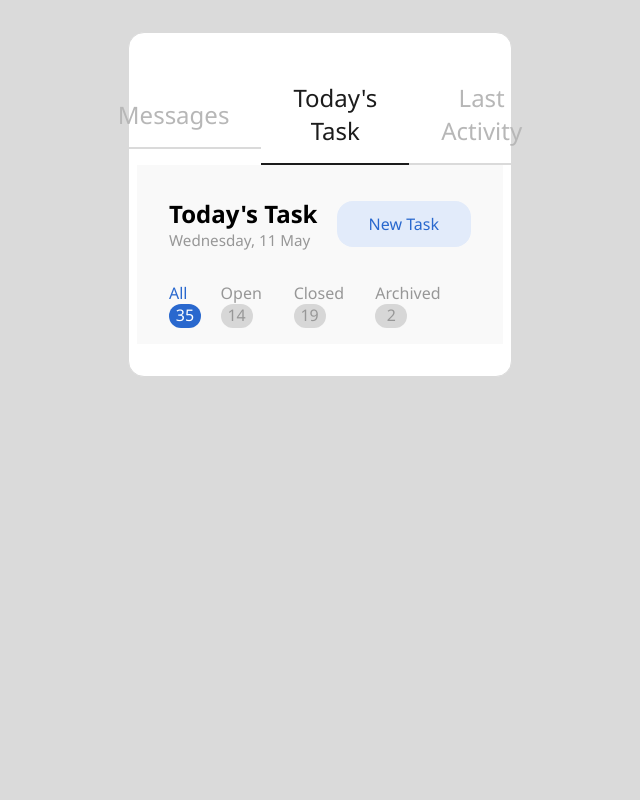
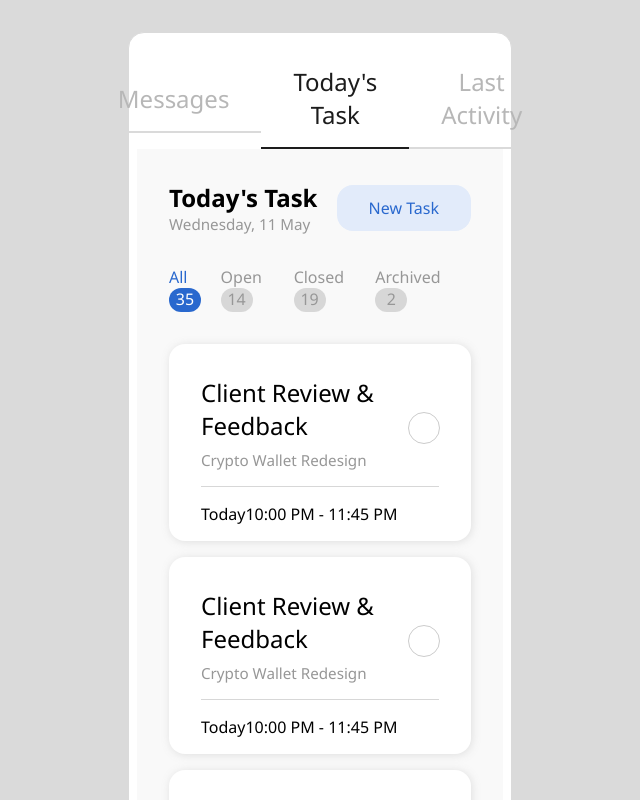
Before and after one commit to bagoesihsant/react-checkpoint-todo-list-app, a React (Vite) app: page / in a window 1280 px wide. Shown: the top 800 px of the page, without its empty margins (320-960 px from the left). Built offline with nearby package versions, Linux system fonts and the light colour scheme.

Commit message:
Finished layout of todo list application, by adding cards and some utility in todo list app.

```diff
--- a/src/components/App.jsx
+++ b/src/components/App.jsx
@@ -41,7 +41,56 @@ export default function App() {
                         </p>
                     </div>
                 </div>
-                <div className="todo-body"></div>
+                <div className="todo-body">
+                    <div className="task-card">
+                        <div className="card-body">
+                            <div className="task">
+                                <h1>Client Review & Feedback</h1>
+                                <p>Crypto Wallet Redesign</p>
+                            </div>
+                            <div className="round">
+                                <input type="checkbox" name="task-check" id="task-check" />
+                                <label htmlFor="task-check"></label>
+                            </div>
+                        </div>
+                        <div className="card-footer">
+                            <span className="date">Today</span>
+                            <span className="time">10:00 PM - 11:45 PM</span>
+                        </div>
+                    </div>
+                    <div className="task-card">
+                        <div className="card-body">
+                            <div className="task">
+                                <h1>Client Review & Feedback</h1>
+                                <p>Crypto Wallet Redesign</p>
+                            </div>
+                            <div className="round">
+                                <input type="checkbox" name="task-check" id="task-check" />
+                                <label htmlFor="task-check"></label>
+                            </div>
+                        </div>
+                        <div className="card-footer">
+                            <span className="date">Today</span>
+                            <span className="time">10:00 PM - 11:45 PM</span>
+                        </div>
+                    </div>
+                    <div className="task-card">
+                        <div className="card-body">
+                            <div className="task">
+                                <h1>Client Review & Feedback</h1>
+                                <p>Crypto Wallet Redesign</p>
+                            </div>
+                            <div className="round">
+                                <input type="checkbox" name="task-check" id="task-check" />
+                                <label htmlFor="task-check"></label>
+                            </div>
+                        </div>
+                        <div className="card-footer">
+                            <span className="date">Today</span>
+                            <span className="time">10:00 PM - 11:45 PM</span>
+                        </div>
+                    </div>
+                </div>
 
             </div>
         </div>
--- a/src/styles/App.css
+++ b/src/styles/App.css
@@ -10,7 +10,7 @@ body {
 .todo-app {
     width: 100%;
     border: 1px solid #dadada;
-    padding: 2rem .5rem;
+    padding: 1rem .5rem;
     border-radius: 1rem;
     background-color: #FFFFFF;
 }
@@ -38,6 +38,7 @@ body {
     text-align: center;
     padding: 1rem 2rem;
     color: #b7b7b7;
+    user-select: none;
 }
 
 .todo-app .todo-header .header-navigator button.active {
@@ -79,6 +80,7 @@ body {
     border-radius: 1rem;
     cursor: pointer;
     font-weight: 500;
+    user-select: none;
 }
 
 /* Header Remaining Task */
@@ -94,6 +96,8 @@ body {
 .todo-app .todo-header .remaining-tasks p {
     color: #979797;
     font-weight: 400;
+    user-select: none;
+    cursor: pointer;
 }
 
 .todo-app .todo-header .remaining-tasks p span {
@@ -115,3 +119,91 @@ body {
     color: #FFFFFF;
     font-weight: 400;
 }
+
+/* Todo Body */
+
+.todo-app .todo-body {
+    background-color: #f9f9f9;
+    padding: 1rem 2rem;
+    display: flex;
+    flex-direction: column;
+    gap: 1rem;
+}
+
+.todo-app .todo-body .task-card {
+    background-color: #ffffff;
+    padding: 1rem 2rem;
+    display: flex;
+    flex-direction: column;
+    gap: 1rem;
+    border-radius: 1rem;
+    box-shadow: 1px 1px 8px rgb(151 151 151 / .25);
+}
+
+.todo-app .todo-body .task-card .card-body {
+    display: flex;
+    justify-content: space-between;
+    border-bottom: 1px solid #D7D7D7;
+    padding: 1rem 1.15rem 1rem 0;
+}
+
+.todo-app .todo-body .task-card .card-body .task {
+    display: flex;
+    flex-direction: column;
+    gap: .5rem;
+}
+
+.todo-app .todo-body .task-card .card-body .task h1 {
+    font-size: 1.5rem;
+    font-weight: 500;
+}
+
+.todo-app .todo-body .task-card .card-body .task p {
+    font-size: .95rem;
+    font-weight: 400;
+    color: #979797;
+}
+
+.todo-app .todo-body .task-card .card-body .round {
+    position: relative;
+    place-self: center;
+}
+
+.todo-app .todo-body .task-card .card-body .round label {
+    border: 1px solid #ccc;
+    border-radius: 50%;
+    background-color: #FFF;
+    height: 2rem;
+    width: 2rem;
+    position: absolute;
+    left: 0;
+    top: 0;
+    cursor: pointer;
+}
+
+.todo-app .todo-body .task-card .card-body .round label:after {
+    border: .15rem solid #fff;
+    border-top: none;
+    border-right: none;
+    content: "";
+    height: 6px;
+    width: 12px;
+    position: absolute;
+    top: .65rem;
+    left: .55rem;
+    opacity: 0;
+    transform: rotate(-45deg);
+}
+
+.todo-app .todo-body .task-card .card-body .round input[type="checkbox"] {
+    visibility: hidden;
+}
+
+.todo-app .todo-body .task-card .card-body .round input[type="checkbox"]:checked + label {
+    background-color: #064DD4;
+    border-color: #064DD4;
+}
+
+.todo-app .todo-body .task-card .card-body .round input[type="checkbox"]:checked + label:after {
+    opacity: 1;
+}
```
